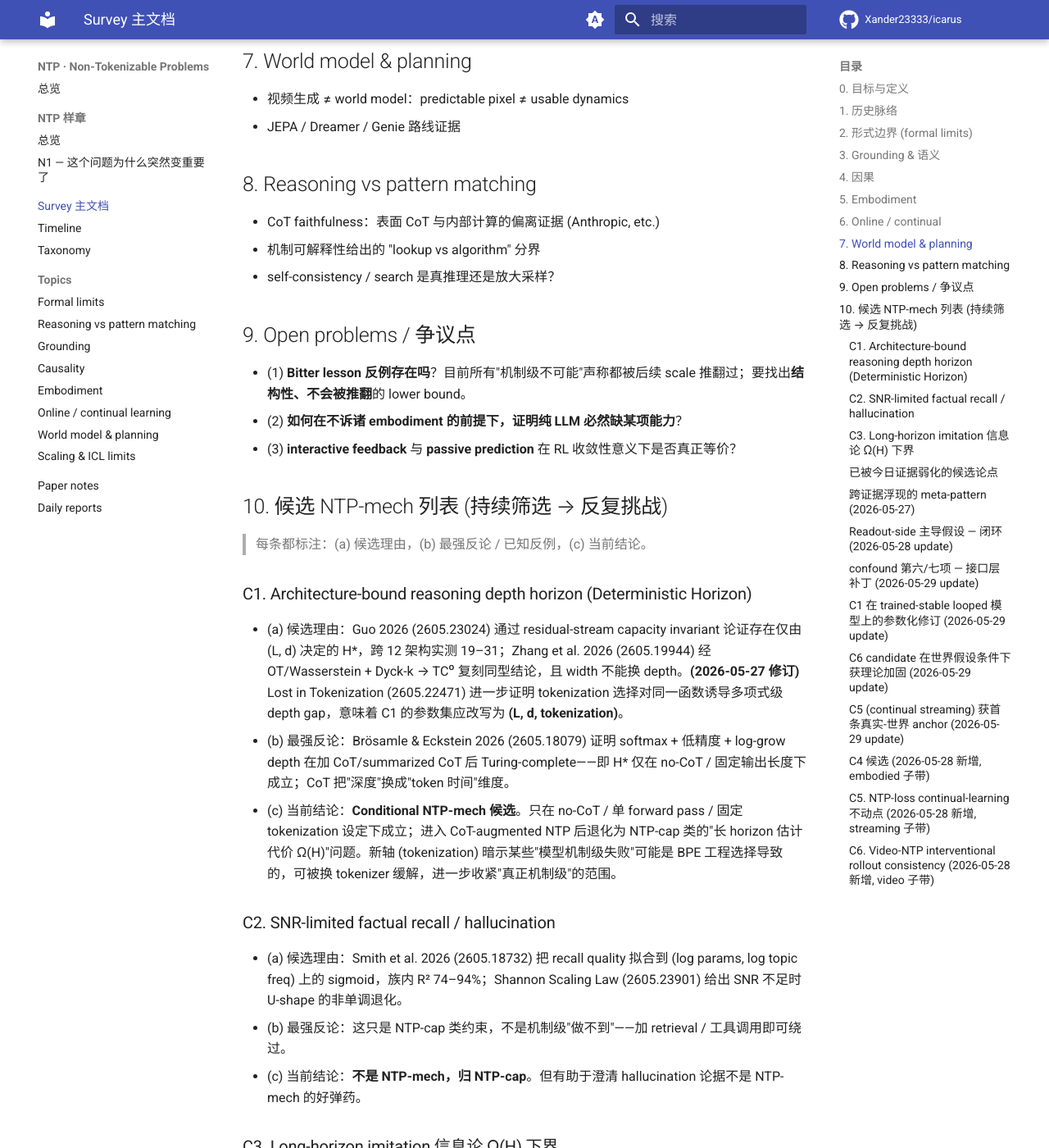
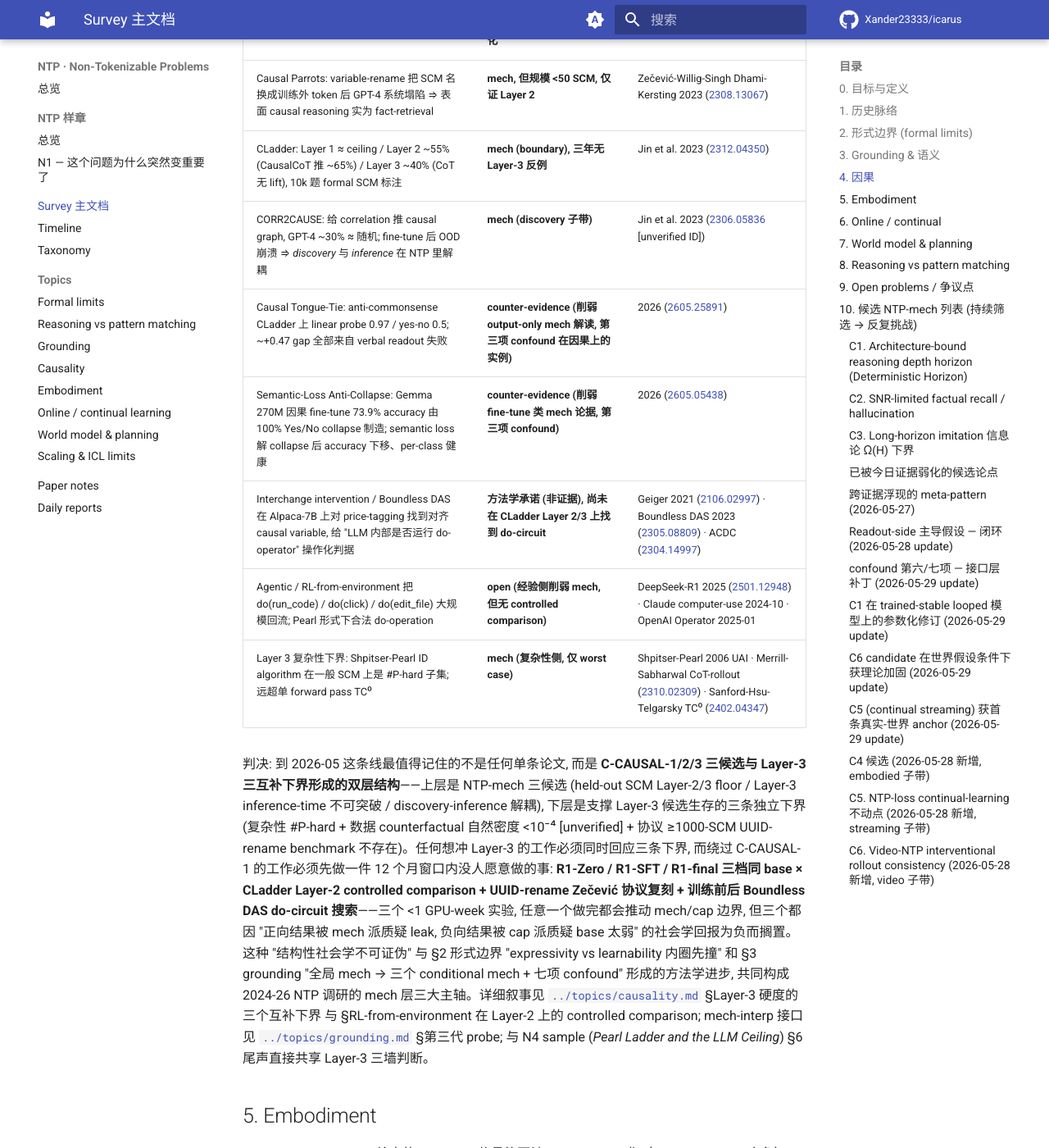
Before and after one commit to Xander23333/icarus, an MkDocs documentation site: the page built from wiki/ntp/survey/ntp_survey.md, in a window 1280 px wide and 1400 px high, scrolled down 5270 px. Shown: the whole window at 82% size. Built offline with MkDocs 1.6.1 and Material for MkDocs 9.7.7, drawn with Linux system fonts in a browser that asks for light colours; comment, search, counter and statistics services are not loaded; some of the changed text lies outside the part shown.

Commit message:
[NTP-Deepen] 2026-05-28 09:30 UTC survey §4 因果 evidence table + 双层 Layer-3 下界 judgment (+~4.2k)

```diff
--- a/wiki/ntp/survey/ntp_survey.md
+++ b/wiki/ntp/survey/ntp_survey.md
@@ -69,9 +69,23 @@
 
 ## 4. 因果
 
-- Pearl 三层 (association / intervention / counterfactual)
-- LLM 在 Layer 1 表现良好；Layer 2/3 系统性失败的证据 vs 反例
-- "causal parrot" 论点
+把 Pearl 三层 (association / intervention / counterfactual) 这条线从 2018 拉到 2026, 骨架不是 "NTP 能不能上 Pearl 第二/第三层", 而是 **"强命题 (NTP 必停在 Layer 1) 已死、弱命题 (leak-checked Layer 3 仍随机) 幸存、且弱命题正被 agentic post-training 的数据 channel 缓慢侵蚀"**——三句话同时为真, 缺一就是错读。下表汇集本仓库 [`../topics/causality.md`](../topics/causality.md) 里筛出来的最强证据, 并标各自当前 NTP 三分法定位:
+
+| 论点 | 状态 (mech / cap / open) | 关键文献 |
+|---|---|---|
+| Pearl 三层划分: 被动观测系统 NTP 在原始论证下被限于 Layer 1 | **mech, philosophical prior** | Pearl 2018 *Seven Sparks* ([1801.04016](https://arxiv.org/abs/1801.04016)) |
+| GPT-4 在 Tübingen pairs / CRASS / actual-causality 上超越 prior SOTA: "实用级 causal assistant" | **cap (乐观侧旗帜), 但 leak-check 不严** | Kıcıman-Ness-Sharma-Tan 2023 ([2305.00050](https://arxiv.org/abs/2305.00050)) |
+| Passive learner of active strategies: 观测主动 demonstrator 的 intervention 轨迹后, imitator 学到 OOD intervention policy | **counter-evidence to strong mech, 把 "passive ≠ associative-only" 形式化** | Lampinen 2023 ([2305.16183](https://arxiv.org/abs/2305.16183)) · Krishnamurthy *Can LLMs Explore In-Context?* 2024 ([2403.15371](https://arxiv.org/abs/2403.15371)) |
+| Causal Parrots: variable-rename 把 SCM 名换成训练外 token 后 GPT-4 系统塌陷 ⇒ 表面 causal reasoning 实为 fact-retrieval | **mech, 但规模 <50 SCM, 仅证 Layer 2** | Zečević-Willig-Singh Dhami-Kersting 2023 ([2308.13067](https://arxiv.org/abs/2308.13067)) |
+| CLadder: Layer 1 ≈ ceiling / Layer 2 ~55% (CausalCoT 推 ~65%) / Layer 3 ~40% (CoT 无 lift), 10k 题 formal SCM 标注 | **mech (boundary), 三年无 Layer-3 反例** | Jin et al. 2023 ([2312.04350](https://arxiv.org/abs/2312.04350)) |
+| CORR2CAUSE: 给 correlation 推 causal graph, GPT-4 ~30% ≈ 随机; fine-tune 后 OOD 崩溃 ⇒ *discovery* 与 *inference* 在 NTP 里解耦 | **mech (discovery 子带)** | Jin et al. 2023 ([2306.05836](https://arxiv.org/abs/2306.05836) [unverified ID]) |
+| Causal Tongue-Tie: anti-commonsense CLadder 上 linear probe 0.97 / yes-no 0.5; ~+0.47 gap 全部来自 verbal readout 失败 | **counter-evidence (削弱 output-only mech 解读, 第三项 confound 在因果上的实例)** | 2026 ([2605.25891](../papers/paper_notes/2026-05-28-2605.25891-causal-tongue-tie.md)) |
+| Semantic-Loss Anti-Collapse: Gemma 270M 因果 fine-tune 73.9% accuracy 由 100% Yes/No collapse 制造; semantic loss 解 collapse 后 accuracy 下移、per-class 健康 | **counter-evidence (削弱 fine-tune 类 mech 论据, 第三项 confound)** | 2026 ([2605.05438](../papers/paper_notes/2026-05-27-2605.05438-semantic-loss-causal-collapse.md)) |
+| Interchange intervention / Boundless DAS 在 Alpaca-7B 上对 price-tagging 找到对齐 causal variable, 给 "LLM 内部是否运行 do-operator" 操作化判据 | **方法学承诺 (非证据), 尚未在 CLadder Layer 2/3 上找到 do-circuit** | Geiger 2021 ([2106.02997](https://arxiv.org/abs/2106.02997)) · Boundless DAS 2023 ([2305.08809](https://arxiv.org/abs/2305.08809)) · ACDC ([2304.14997](https://arxiv.org/abs/2304.14997)) |
+| Agentic / RL-from-environment 把 do(run_code) / do(click) / do(edit_file) 大规模回流; Pearl 形式下合法 do-operation | **open (经验侧削弱 mech, 但无 controlled comparison)** | DeepSeek-R1 2025 ([2501.12948](https://arxiv.org/abs/2501.12948)) · Claude computer-use 2024-10 · OpenAI Operator 2025-01 |
+| Layer 3 复杂性下界: Shpitser-Pearl ID algorithm 在一般 SCM 上是 #P-hard 子集; 远超单 forward pass TC⁰ | **mech (复杂性侧, 仅 worst case)** | Shpitser-Pearl 2006 UAI · Merrill-Sabharwal CoT-rollout ([2310.02309](https://arxiv.org/abs/2310.02309)) · Sanford-Hsu-Telgarsky TC⁰ ([2402.04347](https://arxiv.org/abs/2402.04347)) |
+
+判决: 到 2026-05 这条线最值得记住的不是任何单条论文, 而是 **C-CAUSAL-1/2/3 三候选与 Layer-3 三互补下界形成的双层结构**——上层是 NTP-mech 三候选 (held-out SCM Layer-2/3 floor / Layer-3 inference-time 不可突破 / discovery-inference 解耦), 下层是支撑 Layer-3 候选生存的三条独立下界 (复杂性 #P-hard + 数据 counterfactual 自然密度 <10⁻⁴ [unverified] + 协议 ≥1000-SCM UUID-rename benchmark 不存在)。任何想冲 Layer-3 的工作必须同时回应三条下界, 而绕过 C-CAUSAL-1 的工作必须先做一件 12 个月窗口内没人愿意做的事: **R1-Zero / R1-SFT / R1-final 三档同 base × CLadder Layer-2 controlled comparison + UUID-rename Zečević 协议复刻 + 训练前后 Boundless DAS do-circuit 搜索**——三个 <1 GPU-week 实验, 任意一个做完都会推动 mech/cap 边界, 但三个都因 "正向结果被 mech 派质疑 leak, 负向结果被 cap 派质疑 base 太弱" 的社会学回报为负而搁置。这种 "结构性社会学不可证伪" 与 §2 形式边界 "expressivity vs learnability 内圈先撞" 和 §3 grounding "全局 mech → 三个 conditional mech + 七项 confound" 形成的方法学进步, 共同构成 2024-26 NTP 调研的 mech 层三大主轴。详细叙事见 [`../topics/causality.md`](../topics/causality.md) §Layer-3 硬度的三个互补下界 与 §RL-from-environment 在 Layer-2 上的 controlled comparison; mech-interp 接口见 [`../topics/grounding.md`](../topics/grounding.md) §第三代 probe; 与 N4 sample (*Pearl Ladder and the LLM Ceiling*) §6 尾声直接共享 Layer-3 三墙判断。
 
 ## 5. Embodiment
 
```
Also changed, not shown: 1 other file.
